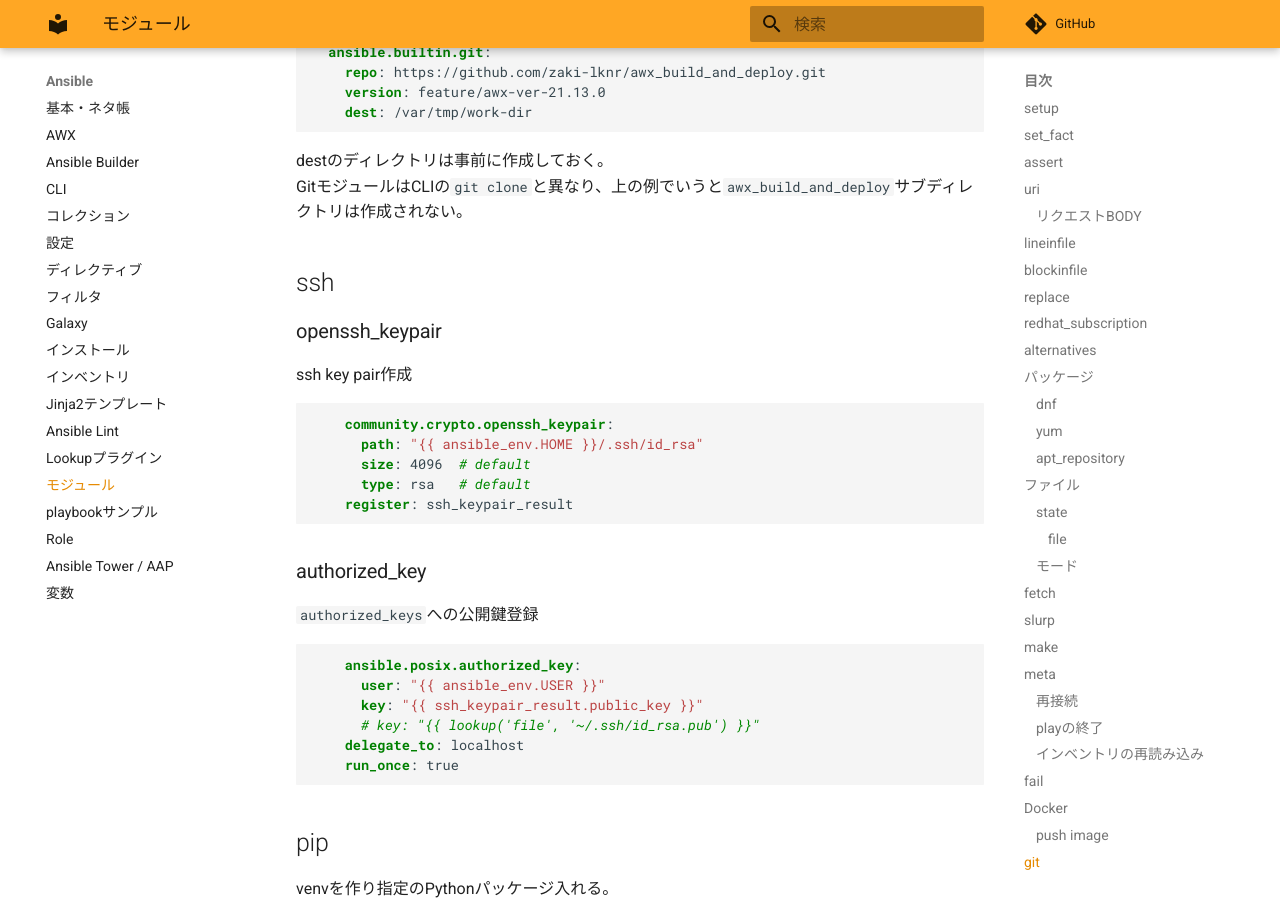
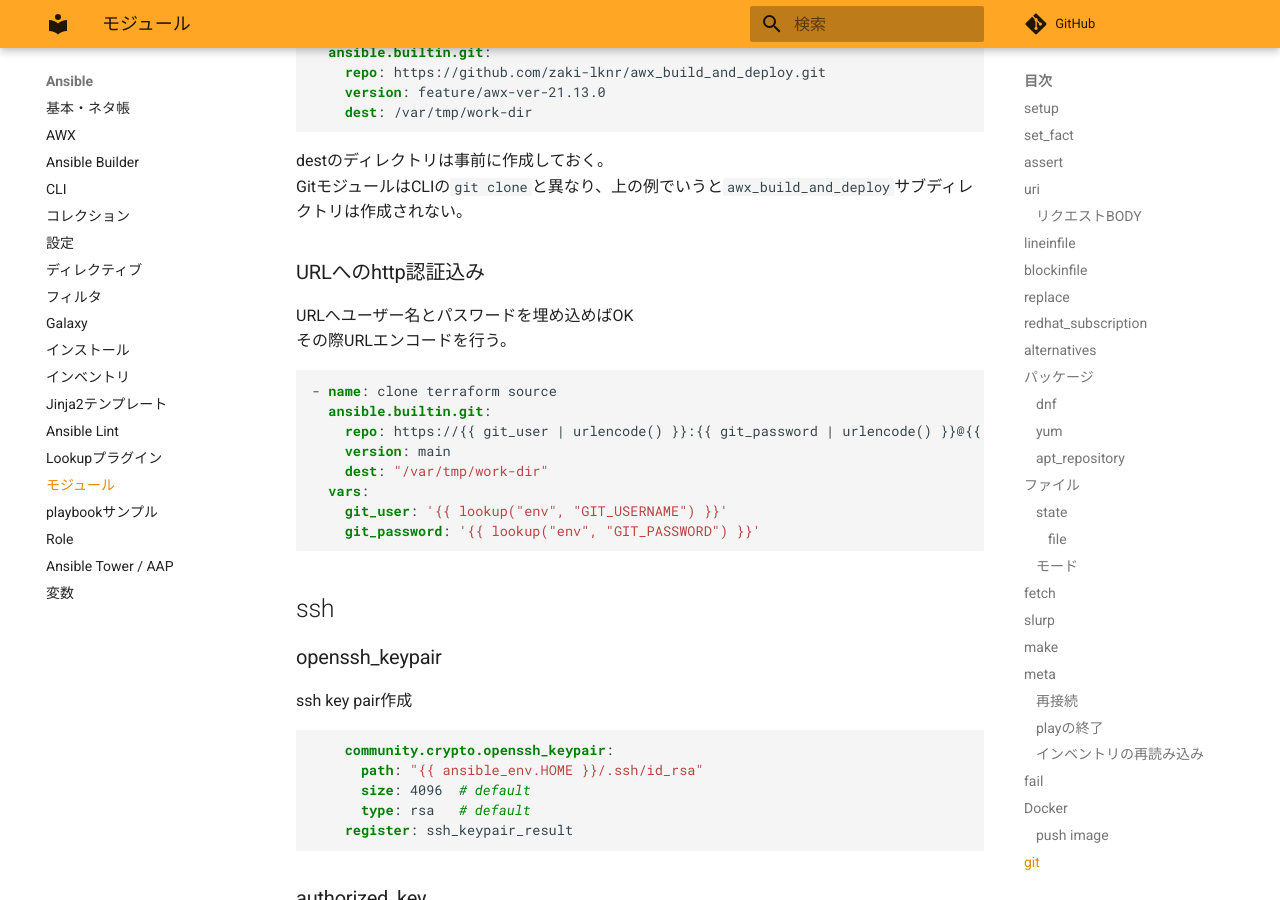
Before and after one commit to zaki-lknr/docs, an MkDocs documentation site: the page built from docs/Ansible/module.md, in a window 1280 px wide and 900 px high, scrolled down 12168 px. Built offline with MkDocs 1.6.1 and Material for MkDocs 9.7.7, drawn with Linux system fonts in a browser that asks for light colours; comment, search, counter and statistics services are not loaded.

Commit message:
add: ansible/module: gitのhttp認証

````diff
--- a/docs/Ansible/module.md
+++ b/docs/Ansible/module.md
@@ -558,6 +558,22 @@ localhost                  : ok=2    changed=0    unreachable=0    failed=0    s
 destのディレクトリは事前に作成しておく。
 GitモジュールはCLIの`git clone`と異なり、上の例でいうと`awx_build_and_deploy`サブディレクトリは作成されない。
 
+### URLへのhttp認証込み
+
+URLへユーザー名とパスワードを埋め込めばOK
+その際URLエンコードを行う。
+
+```yaml
+- name: clone terraform source
+  ansible.builtin.git:
+    repo: https://{{ git_user | urlencode() }}:{{ git_password | urlencode() }}@{{ git_url }}
+    version: main
+    dest: "/var/tmp/work-dir"
+  vars:
+    git_user: '{{ lookup("env", "GIT_USERNAME") }}'
+    git_password: '{{ lookup("env", "GIT_PASSWORD") }}'
+```
+
 ## ssh
 
 ### openssh_keypair
````
